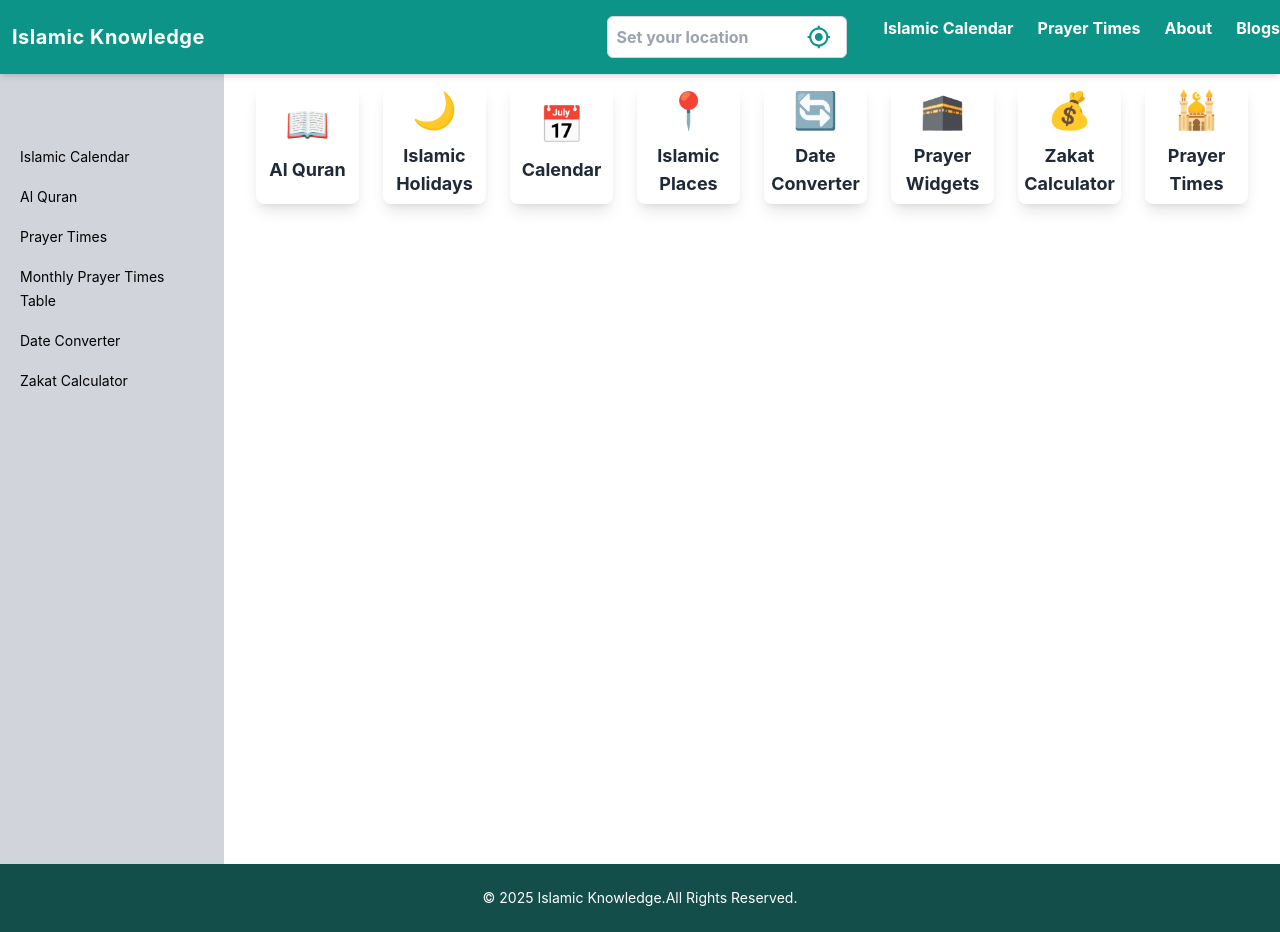
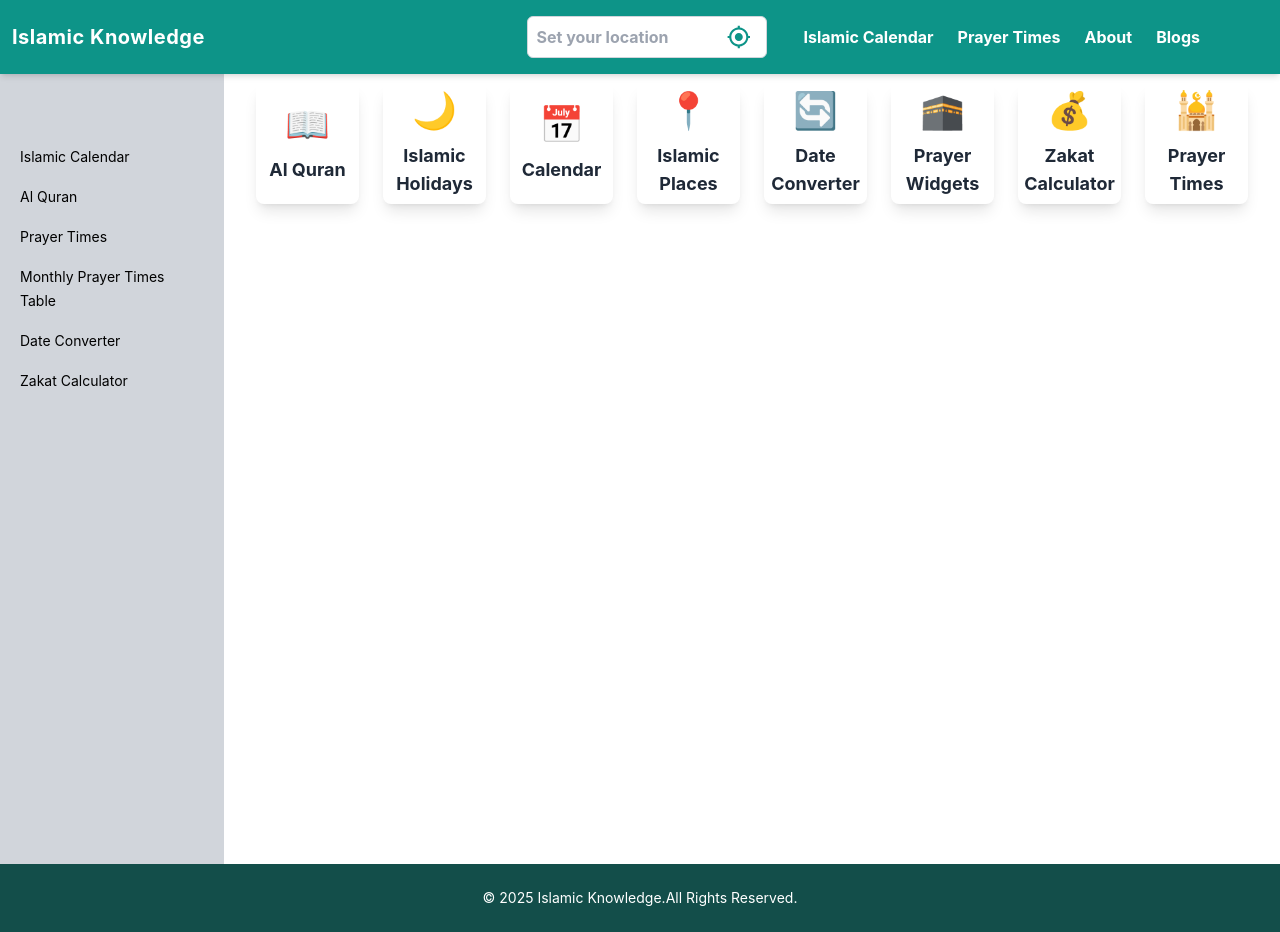
Before and after one commit to somu46/Islamic-calendar, a React (Create React App) app: page /data in a window 1280 px wide. Built offline with nearby package versions, Linux system fonts and the light colour scheme.

Commit message:
`Refactor Navbar.js: update class names and add redundant navigation link`

```diff
--- a/src/Components/Navbar/Navbar.js
+++ b/src/Components/Navbar/Navbar.js
@@ -32,7 +32,7 @@ const Navbar = () => {
   return (
     <div className="text-white font-bold top-0 w-full fixed z-50 mb-3">
       <header className="bg-teal-600 text-white py-4 shadow-md">
-        <nav className="container mx-auto flex justify-between items-center">
+        <nav className="container mx-auto flex justify-between items-center ">
           {/* Logo */}
           <Link to="/" className="text-xl font-bold tracking-wide mx-3 text-left">
             Islamic Knowledge
@@ -44,7 +44,7 @@ const Navbar = () => {
           </div>
 
           {/* Navigation Links (Desktop) */}
-          <ul className="hidden md:flex space-x-6">
+          <ul className="hidden md:flex space-x-6 mr-[5rem] items-center">
             <li>
               <NavLink to="/" className="flex items-center px-3 hover:text-teal-500">
                 <SetLocation />
@@ -102,6 +102,11 @@ const Navbar = () => {
           >
             <nav>
               <ul className="flex flex-col items-start p-8 space-y-4">
+              <li>
+              <NavLink to="/" className="flex items-center px-3 hover:text-teal-500">
+                <SetLocation />
+              </NavLink>
+            </li>
                 <li>
                   <NavLink to="/" onClick={handleMobileHistory}>
                     Home
```
